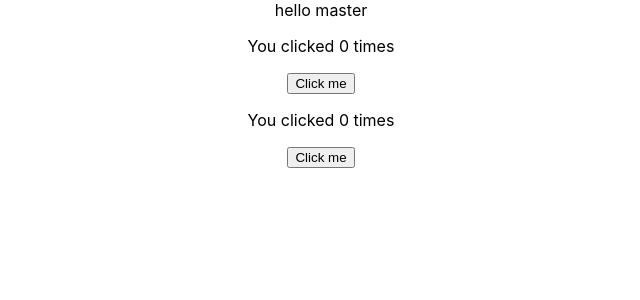
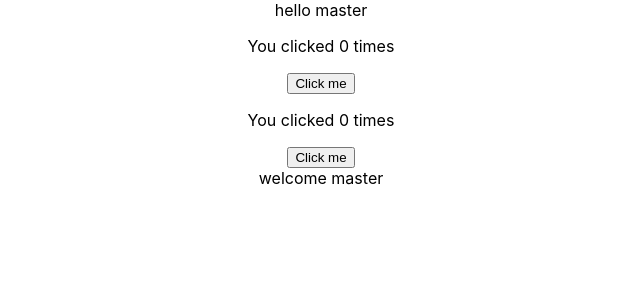
Before and after one commit to Mohamed-HAZAMI/testme, a React (Create React App) app: page / in a window 1280 px wide. Shown: the top 300 px of the page, without its empty margins (319-959 px from the left). Built offline with nearby package versions, Linux system fonts and the light colour scheme.

Commit message:
welcome master

```diff
--- a/src/App.js
+++ b/src/App.js
@@ -8,6 +8,7 @@
        <div>hello master</div>
        <MyComponent/>
        <MyComponent1/>
+       <div>welcome master</div>
     </div>
   );
 }
```
